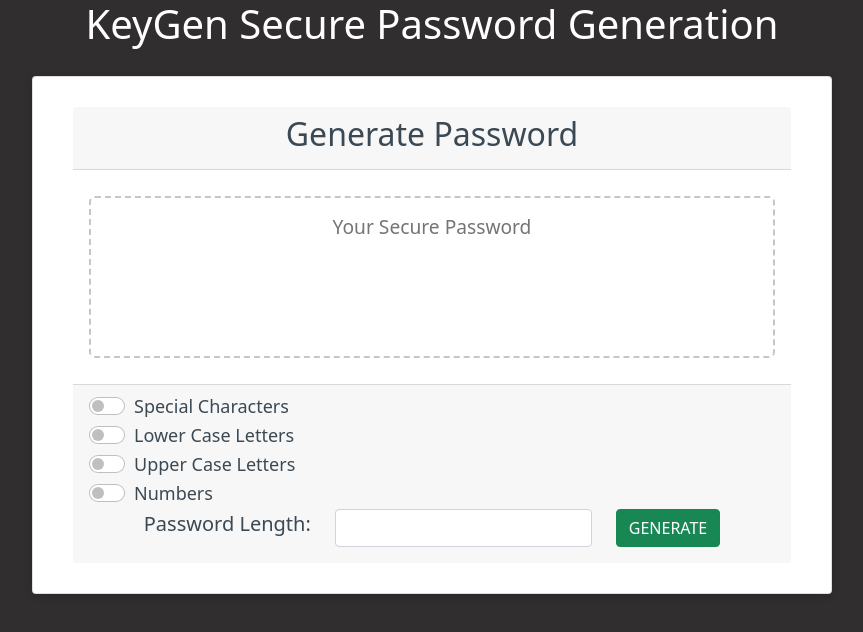
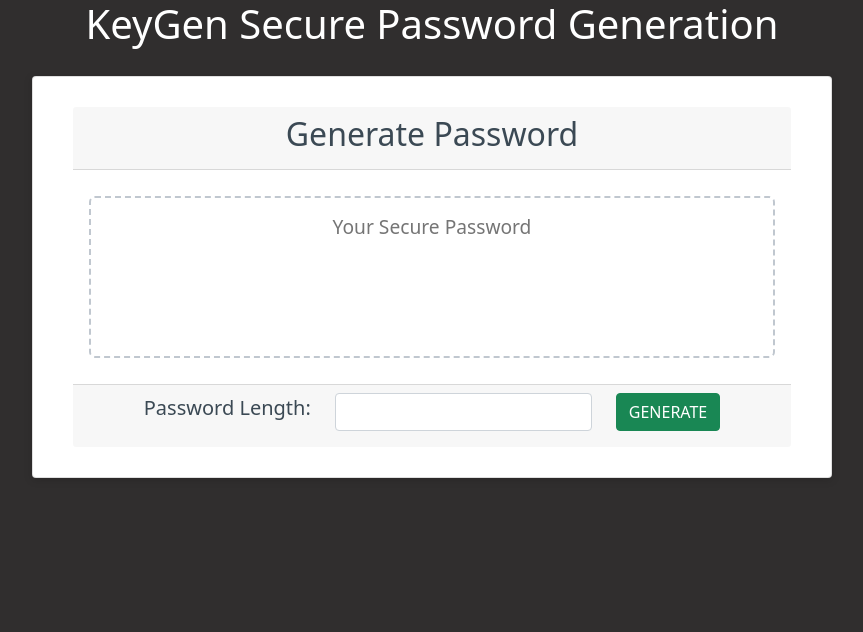
Before and after one commit to puentebravo/KeyGen-2.0, a React (Create React App) app: page / in a window 1280 px wide. Shown: the top 632 px of the page, without its empty margins (208-1071 px from the left). Built offline with nearby package versions, Linux system fonts and the light colour scheme.

Commit message:
passed generatePass function prop to generatebtn

```diff
--- a/src/components/passcardfooter/index.js
+++ b/src/components/passcardfooter/index.js
@@ -2,104 +2,9 @@ import React from "react";
 import GenerateBtn from "../generatebtn/index";
 
 function PassCardFooter(props) {
-  const generatePass = () => {
-    const specC = document.querySelector("#spcCharEl");
-    const lcChar = document.querySelector("#lCaseEl");
-    const ucChar = document.querySelector("#uCaseEl");
-    const numChar = document.querySelector("#numCharEl");
-    let pwSource = "";
-    let password = props.password;
-
-    let pwLength = parseInt(
-      prompt(
-        "How many characters would you like your password to contain? Please input a number between 8 and 128."
-      )
-    );
-
-    if (pwLength >= 8 && pwLength <= 128) {
-      alert(`Selected ${pwLength} characters.`);
-
-      if (specC) {
-        pwSource += "!@#$%^&*.?";
-      }
-      if (lcChar) {
-        pwSource += "abcdefghijklmnopqrstuvwxyz";
-      }
-      if (ucChar) {
-        pwSource += "ABCDEFGHIJKLMNOPQRSTUVWXYZ";
-      }
-      if (numChar) {
-        pwSource += "1234567890";
-      }
-      console.log(pwSource);
-      for (let i = 0, x = pwSource.length; i < pwLength; i++) {
-        password += pwSource.charAt(Math.floor(Math.random() * x));
-      }
-      //Returns password
-      console.log(password);
-      return password;
-    } else {
-      alert(
-        "You require more pylons! Try again, and enter a number between 8 and 128."
-      );
-    }
-  };
-
   return (
     <div className="card-footer">
-      {/* <p id="spcCharEl"></p>
-      <p id="lCaseEl"></p>
-      <p id="uCaseEl"></p>
-      <p id="numCharEl"></p> */}
-      <div class="form-check form-switch">
-        <input
-          class="form-check-input"
-          type="checkbox"
-          data-toggle="switch"
-          value="true"
-          id="spcCharEl"
-        />
-        <label class="form-check-label" for="spcCharEl">
-          Special Characters
-        </label>
-      </div>
-      <div class="form-check form-switch" id="lCaseEl">
-        <input
-          class="form-check-input"
-          type="checkbox"
-          data-toggle="switch"
-          value="true"
-          id="lCaseEl"
-        />
-        <label class="form-check-label" for="lCaseEl">
-          Lower Case Letters
-        </label>
-      </div>
-      <div class="form-check form-switch" id="uCaseEl">
-        <input
-          class="form-check-input"
-          type="checkbox"
-          data-toggle="switch"
-          value="true"
-          id="uCaseEl"
-        />
-        <label class="form-check-label" for="uCaseEl">
-          Upper Case Letters
-        </label>
-      </div>
-      <div class="form-check form-switch" id="numCharEl">
-        <input
-          class="form-check-input"
-          type="checkbox"
-          data-toggle="switch"
-          value="true"
-          id="numCharEl"
-        />
-        <label class="form-check-label" for="numCharEl">
-          Numbers
-        </label>
-      </div>
-      <GenerateBtn generatePass={generatePass} />
+      <GenerateBtn generatePass={props.generatePass} />
     </div>
   );
 }
```
